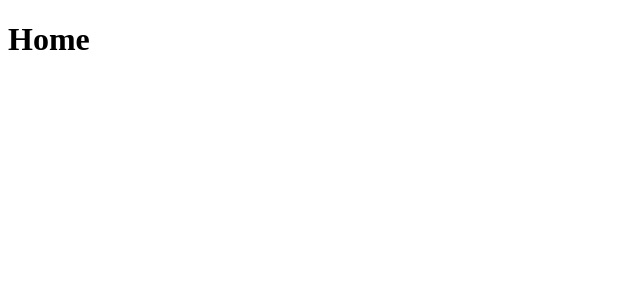
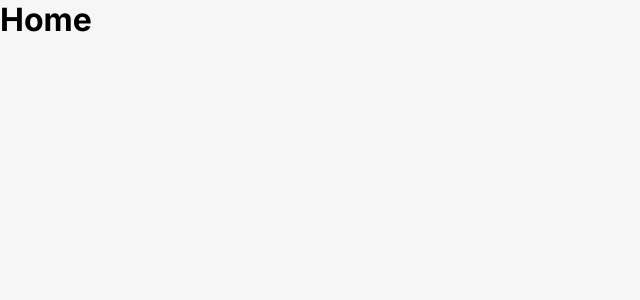
Before and after one commit to Guihenrry/licuryfood, a Next.js app: page / in a window 1280 px wide. Shown: the top 300 px of the page, without its empty margins (0-640 px from the left). Built offline with nearby package versions, Linux system fonts and the light colour scheme.

Commit message:
feat: add global style

```diff
--- /dev/null
+++ b/src/pages/_app.tsx
@@ -0,0 +1,13 @@
+import type { AppProps } from 'next/app'
+import { GlobalStyle } from 'styles/global'
+
+function MyApp({ Component, pageProps }: AppProps) {
+  return (
+    <>
+      <GlobalStyle />
+      <Component {...pageProps} />
+    </>
+  )
+}
+
+export default MyApp
--- a/src/pages/_document.tsx
+++ b/src/pages/_document.tsx
@@ -37,7 +37,18 @@ export default class MyDocument extends Document {
   render() {
     return (
       <Html lang="pt-BR">
-        <Head />
+        <Head>
+          <link rel="preconnect" href="https://fonts.googleapis.com" />
+          <link
+            rel="preconnect"
+            href="https://fonts.gstatic.com"
+            crossOrigin=""
+          />
+          <link
+            href="https://fonts.googleapis.com/css2?family=Inter:wght@400;600;700&display=swap"
+            rel="stylesheet"
+          />
+        </Head>
         <body>
           <Main />
           <NextScript />
--- /dev/null
+++ b/src/styles/global.ts
@@ -0,0 +1,48 @@
+import { createGlobalStyle } from 'styled-components'
+
+export const GlobalStyle = createGlobalStyle`
+  :root {
+    --green-dark: #3E9469;
+    --green: #4EA97F;
+    --green-light: #83C8AA;
+
+    --red-dark: #D23137;
+    --red: #E84E49;
+    --red-light: #F2C7C8;
+
+    --yellow-dark: #FFCD66;
+    --yellow: #FDE6B6;
+    --yellow-light: #FEEECB;
+
+    --gray-dark: #262626;
+    --gray: #717171;
+    --gray-light: #F6F6F6;
+
+    --white: #FFFFFF;
+  }
+
+  * {
+    margin: 0;
+    padding: 0;
+    box-sizing: border-box;
+    -webkit-font-smoothing: antialiased;
+    -moz-osx-font-smoothing: grayscale;
+
+    &::before,
+    &::after {
+      box-sizing: inherit;
+    }
+  }
+
+  body {
+    background: var(--gray-light);
+    font-family: 'Inter', sans-serif;
+  }
+
+  body,
+  button,
+  input,
+  textarea {
+    font-family: 'Inter', sans-serif;
+  }
+`
```
Also changed, not shown: 1 other file (tests, documents, lock files or other folders).
